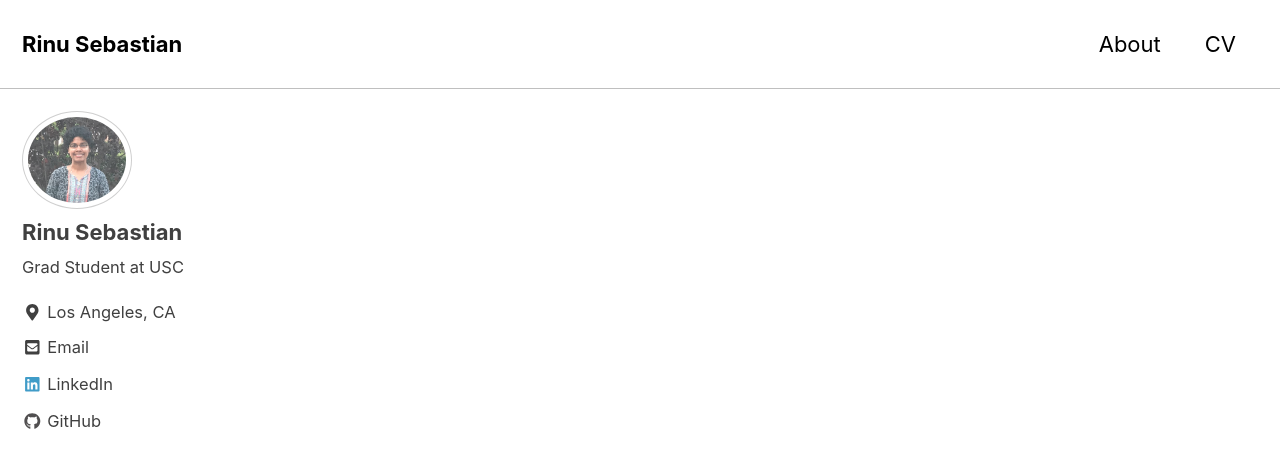
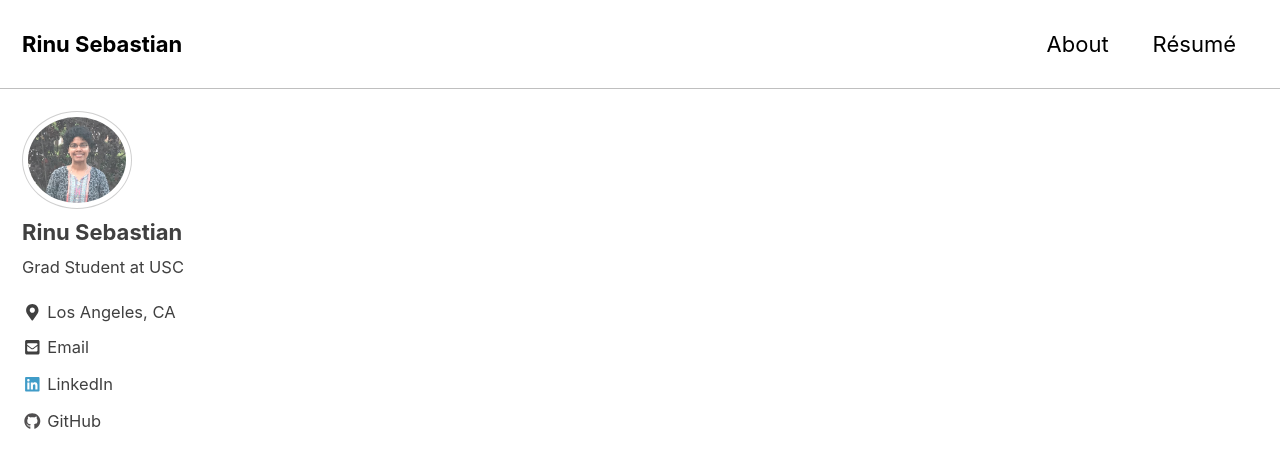
Before and after one commit to nikhiljohn10/rsebasti.github.io, a Jekyll site: the page built from _pages/resume.md, in a window 1280 px wide and 900 px high. Shown: the top 468 px of the window. Built offline with Jekyll 4.4.1, drawn with Linux system fonts in a browser that asks for light colours; nearby versions of some CDN libraries.

Commit message:
v6.0 or v+4

```diff
--- a/_data/navigation.yml
+++ b/_data/navigation.yml
@@ -2,8 +2,8 @@
 main:
   - title: "About"
     url: /about/
-  - title: "CV"
-    url: /Resume/
+  - title: "Résumé"
+    url: "/cv/Resume_RinuSebastian.pdf"
   # - title: "Sample Posts"
   #   url: /year-archive/
   # - title: "Sample Collections"
```
Also changed, not shown: 1 other file.
